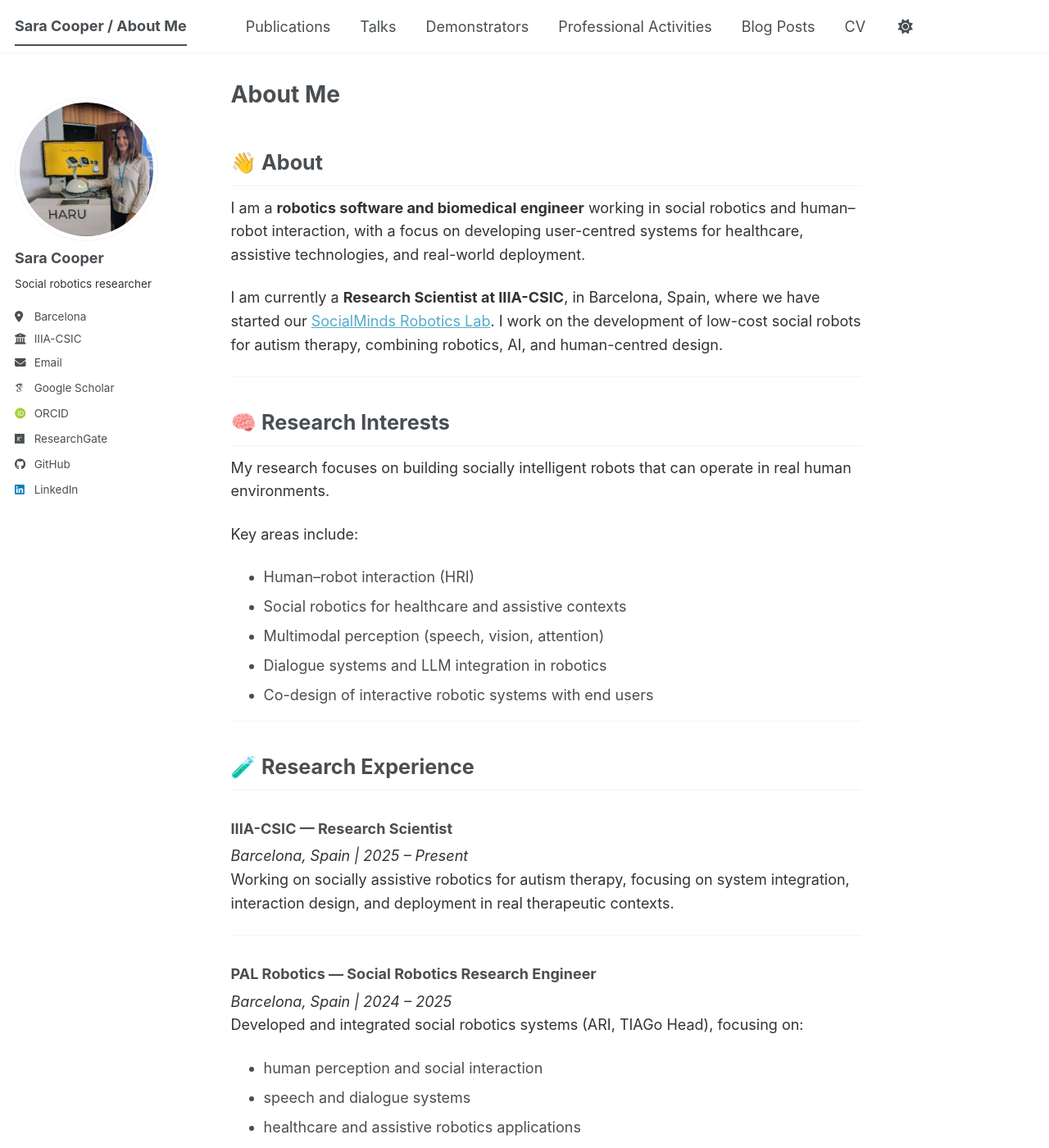
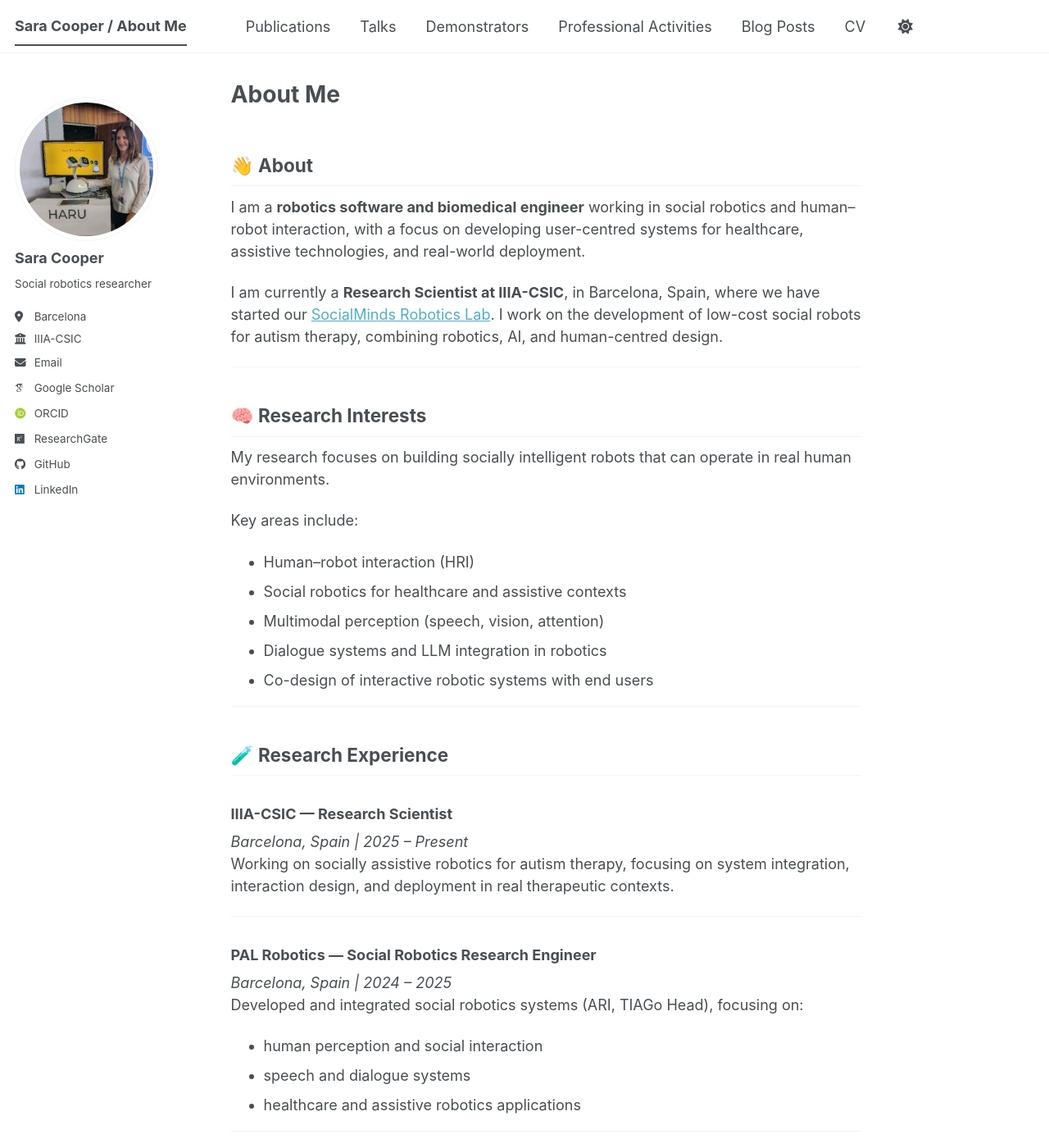
Before and after one commit to SaraCooperAmun/saracooperamun.github.io, a Jekyll site: the page built from _pages/about.md, in a window 1280 px wide and 1400 px high. Shown: the whole window at 82% size. Built offline with Jekyll 4.4.1, drawn with Linux system fonts in a browser that asks for light colours; some web fonts are replaced; a script bundle is joined from its source files by our own code; library files that are not in the unit come from our copies.

Commit message:
revert style

```diff
--- a/_config.yml
+++ b/_config.yml
@@ -218,6 +218,7 @@
   smart_quotes: lsquo,rsquo,ldquo,rdquo
   enable_coderay: false
 
+
 # These settings control the types of collections used by the template
 collections:
   demonstrators:
--- a/_sass/_custom.scss
+++ /dev/null
@@ -1,26 +0,0 @@
----
----
-
-.card {
-  border: 1px solid #eee;
-  border-radius: 12px;
-  padding: 18px 20px;
-  margin-bottom: 16px;
-  background: #fff;
-  transition: all 0.2s ease;
-}
-
-.card:hover {
-  transform: translateY(-2px);
-  box-shadow: 0 6px 18px rgba(0,0,0,0.08);
-}
-
-h2 {
-  margin-top: 40px;
-  font-size: 1.4em;
-}
-
-p {
-  line-height: 1.6;
-  color: #333;
-}
--- a/assets/css/main.scss
+++ b/assets/css/main.scss
@@ -41,5 +41,3 @@
     "vendor/font-awesome/solid",
     "vendor/font-awesome/brands"
 ;
-
-@import "custom";
```
